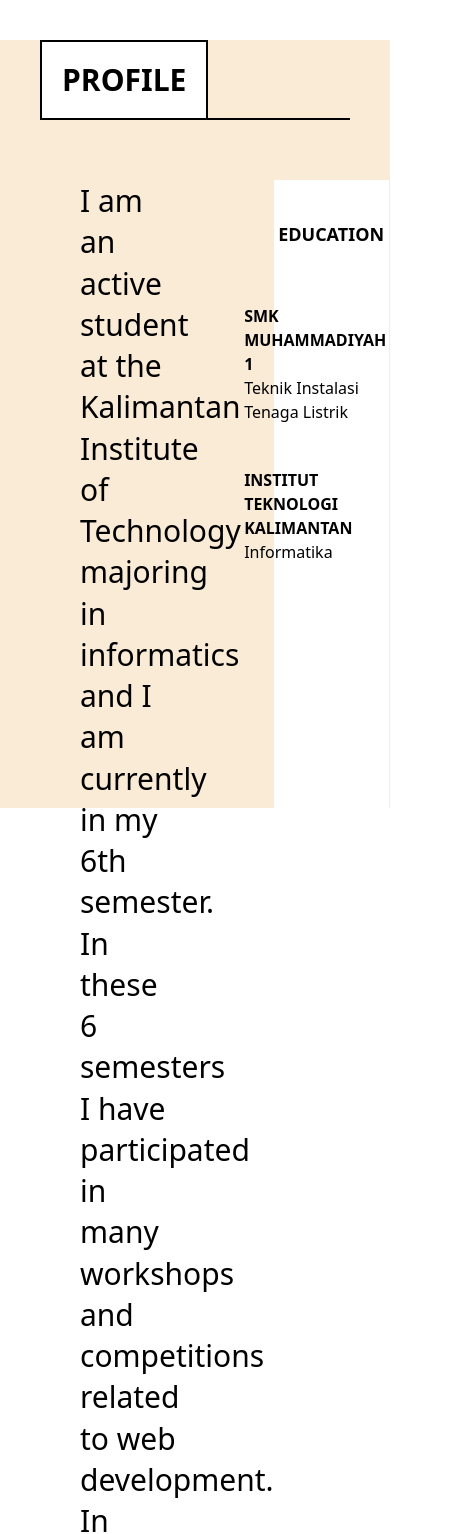
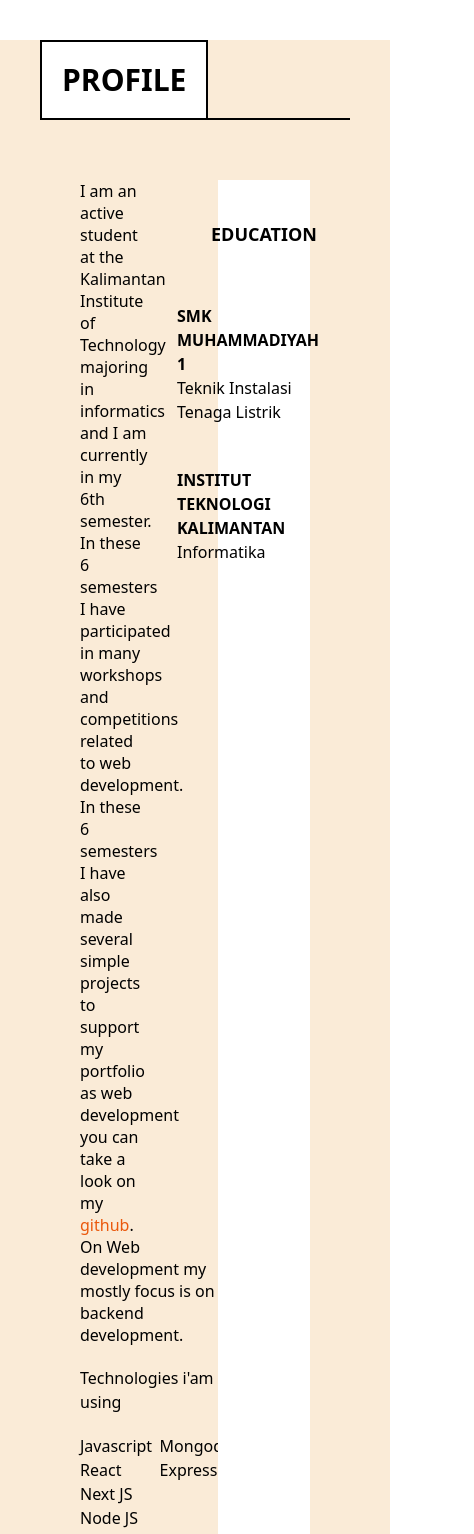
Before and after one commit to ansxy/portofolio, a Next.js app: page /components/profile in a window 390 px wide. Shown: the top 1534 px of the page, 474 px wide, since content can reach past the window. Built offline with nearby package versions, Linux system fonts and the light colour scheme.

Commit message:
responsive proggress

```diff
--- a/pages/components/hero.js
+++ b/pages/components/hero.js
@@ -2,19 +2,19 @@ import Image from "next/image";
 import Link from "next/link";
 import Social from "./social";
 export default function Hero() {
-  return <div className="m-10 h-[48rem] flex">
-    <section className=" w-1/2 p-10 mt-20">
+  return <div className="m-10 h-[48rem] flex md:flex-col-reverse lg:flex-row">
+    <section className="w-1/2 p-10 mt-20 flex md:justify-center md:flex-col md:w-full md:mt-0">
         <h1 className="text-7xl font-bold text-black flex flex-col">
             Hey There ! <span className="bg-orange-600">I'm Ansar Fadillah</span>
         </h1>
-        <p className="text-3xl font-light leading-snug mt-8 text-black">
+        <p className="text-3xl font-light leading-snug mt-8 text-black md:text-sm lg:text-3xl">
             Enthusiastic and motivated undergraduate informatics's student who like reading book,playing chess and learn new things about technology , especially in the field Web Development . Currently actively on research on blockchain in collage.
         </p>
         <Social/>
     </section>
-    <section className=" w-1/2 p-10">
-        <div className="h-4/5 w-4/6 ml-32 bg-white border-2 border-black flex">
-            <div className="bg-slate-500 flex flex-grow h-full relative">
+    <section className=" w-1/2 p-10 md:w-full md:h-full">
+        <div className="lg:h-4/5 lg:w-3/4 lg:ml-32 bg-white border-2 border-black flex md:h-full md:w-2/5 md:ml-0">
+            <div className="bg-slate-500 flex flex-grow h-full relative ">
                 <Image
                     src={'/image/2.jpg'}
                     alt="profile"
--- a/pages/components/profile.js
+++ b/pages/components/profile.js
@@ -2,7 +2,7 @@ import Image from "next/image";
 
 export default function Profile() {
   return (
-    <div id="one" className="m-10 h-[48rem] flex relative">
+    <div id="one" className="m-10 flex relative">
             {/* <div className="bg-orange-500 w-full h-[50rem] absolute -z-10"></div> */}
       <section className="flex w-full flex-col items-start">
         <div className="w-full flex">
@@ -12,7 +12,7 @@ export default function Profile() {
           <div className="border-b-2 border-black w-full"></div>
         </div>
         <div className=" h-full p-10 w-full mt-5 flex">
-          <section className="flex flex-col flex-grow-0 text-black text-3xl ">
+          <section className="flex flex-col flex-grow-0 text-black lg:text-3xl md;text-lg">
             <p className="w-1/2 font-light leading-snug">
               I am an active student at the Kalimantan Institute of Technology
               majoring in informatics and I am currently in my 6th semester. In
@@ -21,12 +21,22 @@ export default function Profile() {
               have also made several simple projects to support my portfolio as
               web development you can take a look on my <a target="_blank" href="https://github.com/ansxy" className="font-blod text-orange-600">github</a>.
             </p>
-            <p className="w-1/2 font-light leading-snug">
+            <p className="font-light leading-snug">
                 On Web development my mostly focus is on backend development.
             </p>
+            <p className="mb-5 font-light mt-5">Technologies i'am using </p>
+            <ul className="font-light h-[10rem] flex flex-col flex-wrap">
+              <li>Javascript</li>
+              <li>React</li>
+              <li>Next JS</li>
+              <li>Node JS</li>
+              <li>Express</li>
+              <li>Postgresql</li>
+              <li>Mongodb</li>
+              <li>Express</li>
+            </ul>
           </section>
-
-          <section className="bg-white w-1/2 items-center flex flex-col text-black hover:drop-shadow-[20px_20px_0_rgb(255,110,49,1)] hover:ease-out duration-300">
+          <section className="bg-white w-2/5 items-center flex flex-col text-black hover:drop-shadow-[20px_20px_0_rgb(255,110,49,1)] hover:ease-out duration-300 mb-10">
             <h1 className="font-bold text-lg mt-10">EDUCATION</h1>
             <ul className="flex gap-3 flex-col p-10 flex-grow relative">
               <li className="group/smk hover:bg-orange-500">
--- a/pages/components/skill.js
+++ b/pages/components/skill.js
@@ -1,25 +1,32 @@
 import Image from "next/image";
 import Caraousel from "./caraousel";
+import Card from "./card";
 
 export default function Skills() {
   return (
-    <div id="two" className="m-10 h-[48rem] flex flex-col">
+    <div id="two" className="m-10 flex flex-col">
       <section className="flex w-full flex-col items-start">
         <div className="w-full flex flex-row-reverse">
           <p className="p-5 text-3xl font-bold border-2 border-black text-black bg-white">
-            SKILL
+            PROJECT
           </p>
           <div className="border-b-2 border-black w-full"></div>
         </div>
       </section>
       <section className="p-10 mt-10 w-full">
         <div className="flex justify-center  mb-10">
-          <p className="font-medium text-2xl text-center w-1/2 text-black">
+          <p className="font-light md:text-lg lg:text-3xl text-center w-1/2 text-black">
             Over the past year I learned a lot of web technologies on client side,
-            server side, database, tools etc here list what I learned.
+            server side, database, tools etc here a list project i participated as backend or frontend.
           </p>
         </div>
-        <Caraousel/>
+        <div className="grid lg:grid-cols-3 md:grid-cols-2 w-full gap-10">
+          <Card name="Daftar"/>
+          <Card/>
+          <Card/>
+          <Card/>
+        </div>
+        {/* <Caraousel/> */}
       </section>
     </div>
   );
```
